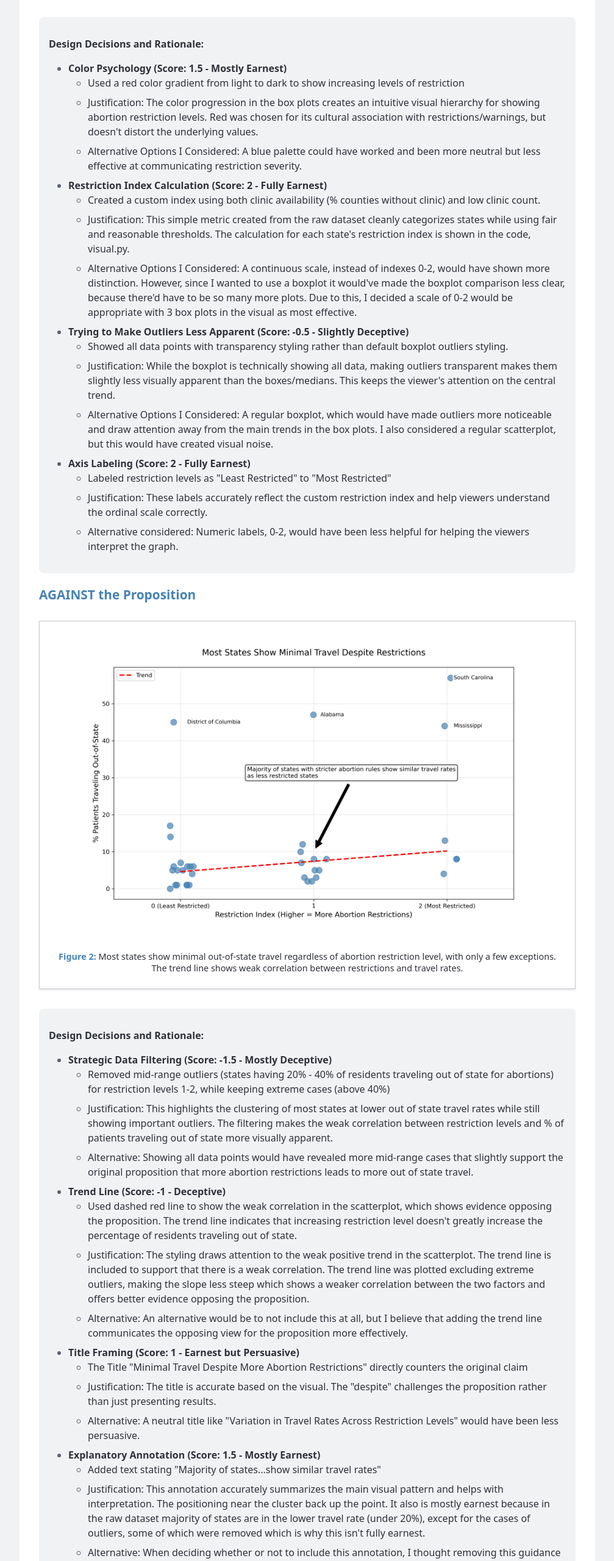
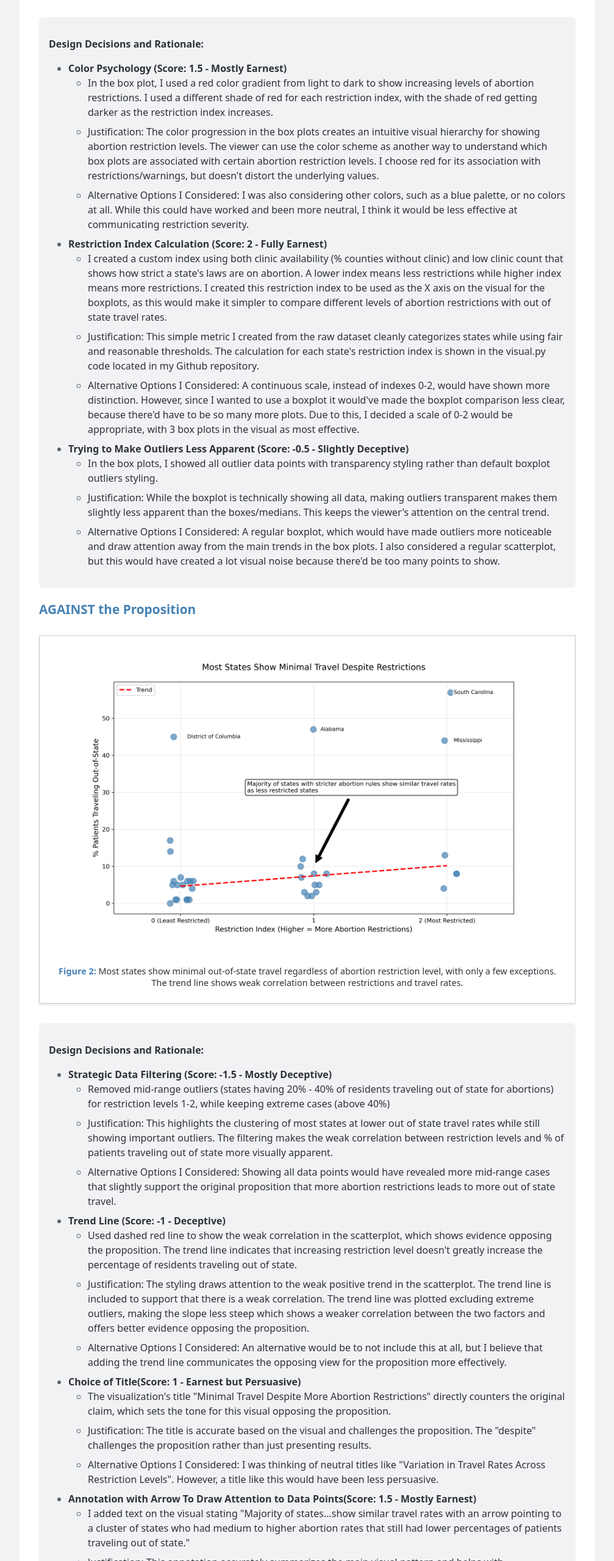
Before and after one commit to kevinkchen1/Project2, a plain HTML site: page index.html in a window 1280 px wide. Shown: the part 1200-3760 px from the top of the page at 61% size, without its empty margins (136-1143 px from the left). Drawn offline with Linux system fonts and the light colour scheme.

Commit message:
small edits

```diff
--- a/index.html
+++ b/index.html
@@ -157,35 +157,28 @@
           <ul>
             <li><strong>Color Psychology (Score: 1.5 - Mostly Earnest)</strong>
               <ul>
-                <li>Used a red color gradient from light to dark to show increasing levels of restriction</li>
-                <li>Justification: The color progression in the box plots creates an intuitive visual hierarchy for showing abortion restriction levels. Red was chosen for its cultural association with restrictions/warnings, but doesn't distort the underlying values.</li>
-                <li>Alternative Options I Considered: A blue palette could have worked and been more neutral but less effective at communicating restriction severity.</li>
+                <li>In the box plot, I used a red color gradient from light to dark to show increasing levels of abortion restrictions. I used a different shade of red for each restriction index, with the shade of red getting darker as the restriction index increases.</li>
+                <li>Justification: The color progression in the box plots creates an intuitive visual hierarchy for showing abortion restriction levels. The viewer can use the color scheme as another way to understand which box plots are associated with certain abortion restriction levels. I choose red for its association with restrictions/warnings, but doesn't distort the underlying values.</li>
+                <li>Alternative Options I Considered: I was also considering other colors, such as a blue palette, or no colors at all. While this could have worked and been more neutral, I think it would be less effective at communicating restriction severity.</li>
               </ul>
             </li>
 
             <li><strong>Restriction Index Calculation (Score: 2 - Fully Earnest)</strong>
               <ul>
-                <li>Created a custom index using both clinic availability (% counties without clinic) and low clinic count.</li>
-                <li>Justification: This simple metric created from the raw dataset cleanly categorizes states while using fair and reasonable thresholds. The calculation for each state's restriction index is shown in the code, visual.py.</li>
-                <li>Alternative Options I Considered: A continuous scale, instead of indexes 0-2, would have shown more distinction. However, since I wanted to use a boxplot it would've made the boxplot comparison less clear, because there'd have to be so many more plots. Due to this, I decided a scale of 0-2 would be appropriate with 3 box plots in the visual as most effective.</li>
+                <li>I created a custom index using both clinic availability (% counties without clinic) and low clinic count that shows how strict a state's laws are on abortion. A lower index means less restrictions while higher index means more restrictions. I created this restriction index to be used as the X axis on the visual for the boxplots, as this would make it simpler to compare different levels of abortion restrictions with out of state travel rates. </li>
+                <li>Justification: This simple metric I created from the raw dataset cleanly categorizes states while using fair and reasonable thresholds. The calculation for each state's restriction index is shown in the visual.py code located in my Github repository.</li>
+                <li>Alternative Options I Considered: A continuous scale, instead of indexes 0-2, would have shown more distinction. However, since I wanted to use a boxplot it would've made the boxplot comparison less clear, because there'd have to be so many more plots. Due to this, I decided a scale of 0-2 would be appropriate, with 3 box plots in the visual as most effective.</li>
               </ul>
             </li>
 
             <li><strong>Trying to Make Outliers Less Apparent (Score: -0.5 - Slightly Deceptive)</strong>
               <ul>
-                <li>Showed all data points with transparency styling rather than default boxplot outliers styling.</li>
-                <li>Justification: While the boxplot is technically showing all data, making outliers transparent makes them slightly less visually apparent than the boxes/medians. This keeps the viewer's attention on the central trend.</li>
-                <li>Alternative Options I Considered: A regular boxplot, which would have made outliers more noticeable and draw attention away from the main trends in the box plots. I also considered a regular scatterplot, but this would have created visual noise.</li>
+                <li>In the box plots, I showed all outlier data points with transparency styling rather than default boxplot outliers styling.</li>
+                <li>Justification: While the boxplot is technically showing all data, making outliers transparent makes them slightly less apparent than the boxes/medians. This keeps the viewer's attention on the central trend.</li>
+                <li>Alternative Options I Considered: A regular boxplot, which would have made outliers more noticeable and draw attention away from the main trends in the box plots. I also considered a regular scatterplot, but this would have created a lot visual noise because there'd be too many points to show.</li>
               </ul>
             </li>
 
-            <li><strong>Axis Labeling (Score: 2 - Fully Earnest)</strong>
-              <ul>
-                <li>Labeled restriction levels as "Least Restricted" to "Most Restricted"</li>
-                <li>Justification: These labels accurately reflect the custom restriction index and help viewers understand the ordinal scale correctly.</li>
-                <li>Alternative considered: Numeric labels, 0-2, would have been less helpful for helping the viewers interpret the graph.</li>
-              </ul>
-            </li>
           </ul>
         </div>
       </section>
@@ -205,7 +198,7 @@
               <ul>
                 <li>Removed mid-range outliers (states having 20% - 40% of residents traveling out of state for abortions) for restriction levels 1-2, while keeping extreme cases (above 40%)</li>
                 <li>Justification: This highlights the clustering of most states at lower out of state travel rates while still showing important outliers. The filtering makes the weak correlation between restriction levels and % of patients traveling out of state more visually apparent.</li>
-                <li>Alternative: Showing all data points would have revealed more mid-range cases that slightly support the original proposition that more abortion restrictions leads to more out of state travel.</li>
+                <li>Alternative Options I Considered: Showing all data points would have revealed more mid-range cases that slightly support the original proposition that more abortion restrictions leads to more out of state travel.</li>
               </ul>
             </li>
 
@@ -214,23 +207,23 @@
               <ul>
                 <li>Used dashed red line to show the weak correlation in the scatterplot, which shows evidence opposing the proposition. The trend line indicates that increasing restriction level doesn't greatly increase the percentage of residents traveling out of state.</li>
                 <li>Justification: The styling draws attention to the weak positive trend in the scatterplot. The trend line is included to support that there is a weak correlation. The trend line was plotted excluding extreme outliers, making the slope less steep which shows a weaker correlation between the two factors and offers better evidence opposing the proposition.</li>
-                <li>Alternative: An alternative would be to not include this at all, but I believe that adding the trend line communicates the opposing view for the proposition more effectively.</li>
+                <li>Alternative Options I Considered: An alternative would be to not include this at all, but I believe that adding the trend line communicates the opposing view for the proposition more effectively.</li>
               </ul>
             </li>
 
-            <li><strong>Title Framing (Score: 1 - Earnest but Persuasive)</strong>
+            <li><strong>Choice of Title(Score: 1 - Earnest but Persuasive)</strong>
               <ul>
-                <li>The Title "Minimal Travel Despite More Abortion Restrictions" directly counters the original claim</li>
-                <li>Justification: The title is accurate based on the visual. The "despite" challenges the proposition rather than just presenting results.</li>
-                <li>Alternative: A neutral title like "Variation in Travel Rates Across Restriction Levels" would have been less persuasive.</li>
+                <li>The visualization's title "Minimal Travel Despite More Abortion Restrictions" directly counters the original claim, which sets the tone for this visual opposing the proposition. </li>
+                <li>Justification: The title is accurate based on the visual and challenges the proposition. The "despite" challenges the proposition rather than just presenting results.</li>
+                <li>Alternative Options I Considered: I was thinking of neutral titles like "Variation in Travel Rates Across Restriction Levels". However, a title like this would have been less persuasive.</li>
               </ul>
             </li>
 
-            <li><strong>Explanatory Annotation (Score: 1.5 - Mostly Earnest)</strong>
+            <li><strong>Annotation with Arrow To Draw Attention to Data Points(Score: 1.5 - Mostly Earnest)</strong>
               <ul>
-                <li>Added text stating "Majority of states...show similar travel rates"</li>
-                <li>Justification: This annotation accurately summarizes the main visual pattern and helps with interpretation. The positioning near the cluster back up the point. It also is mostly earnest because in the raw dataset majority of states are in the lower travel rate (under 20%), except for the cases of outliers, some of which were removed which is why this isn't fully earnest. </li>
-                <li>Alternative: When deciding whether or not to include this annotation, I thought removing this guidance would mean more open interpretation, however, I wanted to viewer to take away this visual as opposing the original claim.</li>
+                <li>I added text on the visual stating "Majority of states...show similar travel rates with an arrow pointing to a cluster of states who had medium to higher abortion rates that still had lower percentages of patients traveling out of state."</li>
+                <li>Justification: This annotation accurately summarizes the main visual pattern and helps with interpretation. The positioning near the cluster shows support opposing the proposition. It also is mostly earnest because in the raw dataset majority of states are in the lower travel rate (under 20%), except for the cases of outliers, some of which were removed which is why this isn't fully earnest. </li>
+                <li>Alternative Options I Considered: When deciding whether or not to include this annotation, I thought removing this guidance would mean more open interpretation, however, I wanted to viewer to take away this visual as opposing the original claim.</li>
               </ul>
             </li>
 
```
Also changed, not shown: vis_pro.png, 2 other files.
